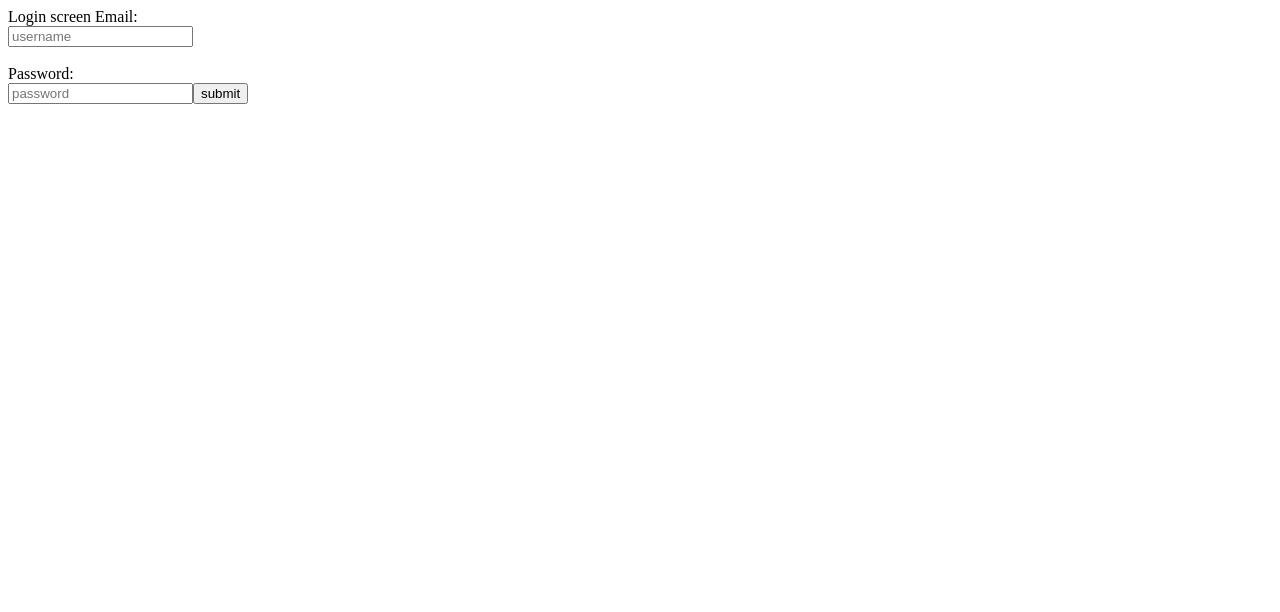
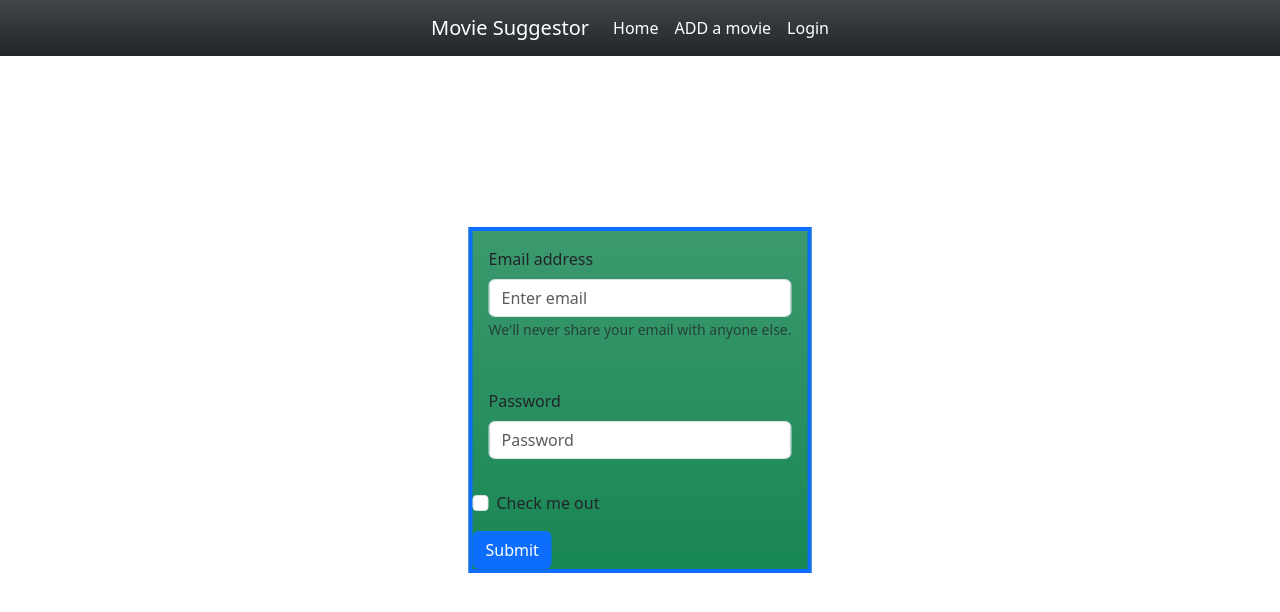
Before and after one commit to susank00/http-tester, a React (Create React App) app: page /login in a window 1280 px wide. Shown: the top 612 px of the page. Built offline with nearby package versions, Linux system fonts and the light colour scheme.

Commit message:
adding bootstrap to the web

```diff
--- a/package.json
+++ b/package.json
@@ -8,7 +8,9 @@
     "@testing-library/user-event": "^13.5.0",
     "axios": "^1.6.5",
     "axois": "^0.0.1-security",
+    "bootstrap": "^5.3.2",
     "react": "^18.2.0",
+    "react-bootstrap": "^2.10.0",
     "react-dom": "^18.2.0",
     "react-router-dom": "^5.3.4",
     "react-scripts": "5.0.1",
--- a/public/index.html
+++ b/public/index.html
@@ -24,7 +24,7 @@
       work correctly both with client-side routing and a non-root public URL.
       Learn how to configure a non-root public URL by running `npm run build`.
     -->
-    <title>HTTP testing</title>
+    <title>Movie Suggestor</title>
   </head>
   <body>
     <noscript>You need to enable JavaScript to run this app.</noscript>
--- /dev/null
+++ b/src/components/MovieNavbar.js
@@ -0,0 +1,43 @@
+import { Container, Navbar } from "react-bootstrap";
+import { Link } from "react-router-dom";
+
+const MovieNavBar = () => {
+  return (
+    <>
+    <nav class="navbar navbar-expand-lg bg-dark bg-gradient   ">
+  <div class="container-fluid nav justify-content-center">
+    <a class="navbar-brand  text-white" href="/">   Movie Suggestor</a>
+    <button class="navbar-toggler " type="button" data-bs-toggle="collapse" data-bs-target="#navbarNav" aria-controls="navbarNav" aria-expanded="false" aria-label="Toggle navigation">
+      <span class="navbar-toggler-icon"></span>
+    </button>
+    <div class=" " id="navbarNav">
+      <ul class="navbar-nav">
+        <li class="nav-item">
+          <a class="nav-link active text-white" aria-current="page" href="/">Home</a>
+        </li>
+        <li class="nav-item ">
+          <a class="nav-link " >  <Link style={{textDecoration: 'none',color:'white'}}to="/add">ADD a movie</Link></a> </li>
+                {localStorage.getItem("accessToken") ? (
+                  <>
+                    {" "}
+                    <Link style={{textDecoration: 'none',color:'white'}}to="/Profile">Profile</Link>
+                  </>  ) : (
+
+                  <>
+                   <li class="nav-item">
+                   <a class="nav-link" href="/login"><Link style={{textDecoration: 'none',color:'white'}} to="/login">Login</Link></a>   </li>
+                  </>
+                )}
+
+
+
+
+      </ul>
+    </div>
+  </div>
+</nav>
+
+    </>
+  );
+};
+export default MovieNavBar;
--- a/src/pages/AddMovie.js
+++ b/src/pages/AddMovie.js
@@ -1,6 +1,7 @@
 import axios from "axios";
 import { useRef } from "react";
 import { Link, useHistory } from "react-router-dom";
+import MovieNavBar from "../components/MovieNavbar";
 
 const AddMovie = () => {
   const history = useHistory();
@@ -37,9 +38,10 @@ const AddMovie = () => {
   };
   return (
     <>
-      <Link to="/">Home</Link>
+      <MovieNavBar />
+
       <br />
-      testin
+
       <form onSubmit={addMovieHandler}>
         <input
           type="text"
--- a/src/pages/Index.js
+++ b/src/pages/Index.js
@@ -1,6 +1,8 @@
 import axios from "axios";
 import { useEffect, useState } from "react";
 import { Link } from "react-router-dom";
+import "bootstrap/dist/css/bootstrap.min.css";
+import MovieNavBar from "../components/MovieNavbar";
 const Index = () => {
   const [movies, setMovies] = useState([]);
   const [searchMovieText, setSearchMovieText] = useState([]);
@@ -56,17 +58,7 @@ const Index = () => {
 
   return (
     <div className="App">
-      <Link to="/add">ADD a movie</Link>
-      {localStorage.getItem("accessToken") ? (
-        <>
-          {" "}
-          <Link to="/Profile">Profile</Link>{" "}
-        </>
-      ) : (
-        <>
-          <Link to="/login">Login</Link>
-        </>
-      )}
+      <MovieNavBar />
       <div>
         <input
           type="text"
--- a/src/pages/Login.js
+++ b/src/pages/Login.js
@@ -1,6 +1,8 @@
 import axios from "axios";
 import { useRef } from "react";
 import { useHistory } from "react-router-dom";
+import MovieNavBar from "../components/MovieNavbar";
+import { Form,Button } from "react-bootstrap";
 const Login = () => {
   const email = useRef();
   const password = useRef();
@@ -39,17 +41,31 @@ const Login = () => {
 
   return (
     <>
-      <form onSubmit={loginHandler}>
-        Login screen Email:
-        <br />
-        <input type="text" ref={email} placeholder="username" />
-        <br /> <br />
-        Password:
-        <br />
-        <input type="password" ref={password} placeholder="password" />
-        <button>submit</button>
-      </form>
+        <MovieNavBar />
+    <Form className="position-absolute top-50 start-50 translate-middle border border-primary border border-4 bg-success bg-gradient " onSubmit={loginHandler}>
+      <Form.Group className="mb-3 w-250 p-3" controlId="formBasicEmail">
+        <Form.Label>Email address</Form.Label>
+        <Form.Control type="email" ref={email} placeholder="Enter email" />
+        <Form.Text className="text-muted">
+          We'll never share your email with anyone else.
+        </Form.Text>
+      </Form.Group>
+
+      <Form.Group className="mb-3 w-250 p-3" controlId="formBasicPassword">
+        <Form.Label>Password</Form.Label>
+        <Form.Control type="password"  ref={password} placeholder="Password" />
+      </Form.Group>
+      <Form.Group className="mb-3" controlId="formBasicCheckbox">
+        <Form.Check type="checkbox" label="Check me out" />
+      </Form.Group>
+      <Button variant="primary" type="submit">
+        Submit
+      </Button>
+    </Form>
+
+
     </>
+
   );
 };
 export default Login;
```
Also changed, not shown: public/assets/movieicon.jpg (added), src/pages/Profile.js (line endings or trailing spaces), src/pages/ViewMovie.js (line endings or trailing spaces), src/routes/Router.js (line endings or trailing spaces), 1 other file (tests, documents, lock files or other folders).
